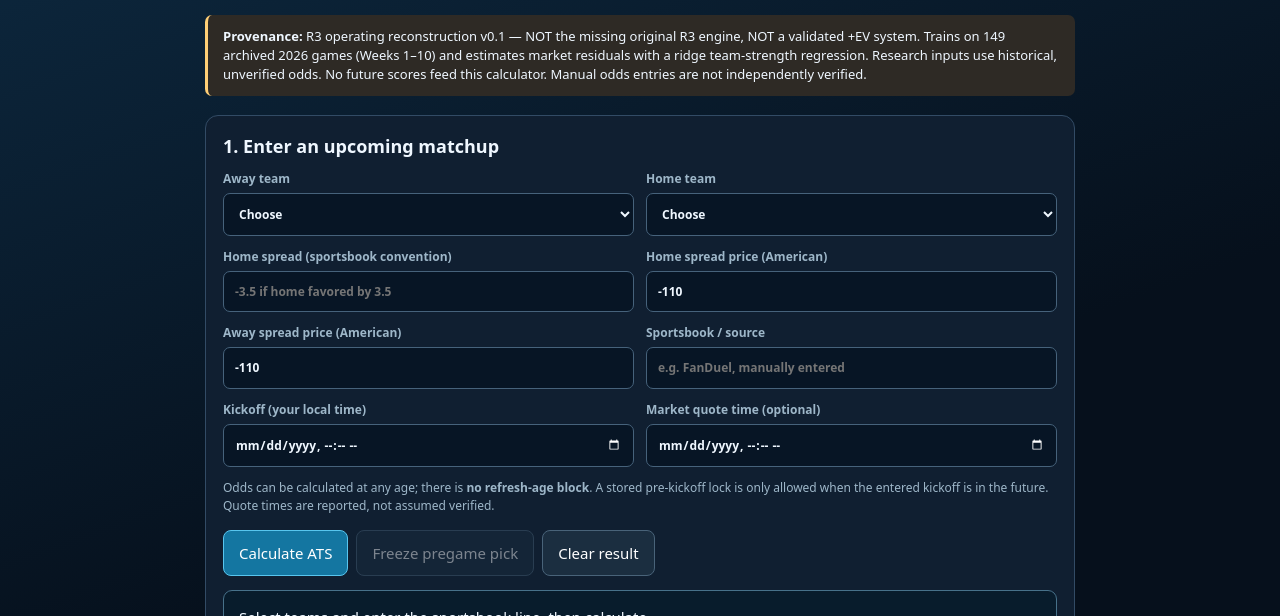
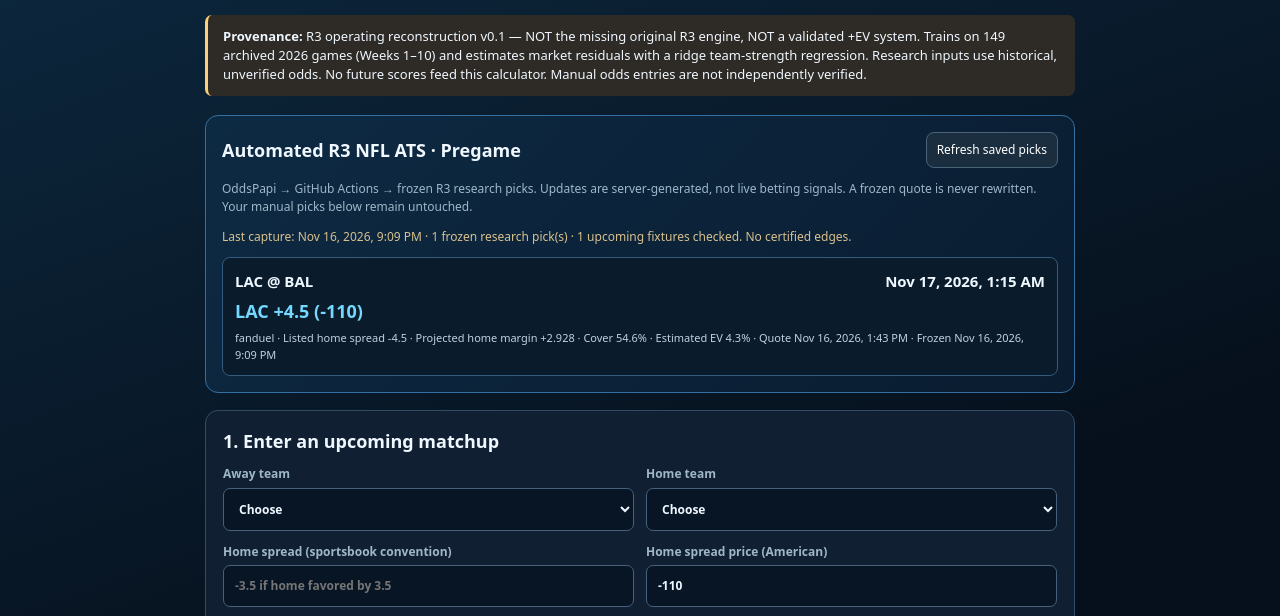
Before and after one commit to SportsEdge9/sports-edge-lab, a plain HTML site: page R3_ATS_OPERATING_BASELINE.html in a window 1280 px wide. Shown: the part 129-745 px from the top of the page. Drawn offline with Linux system fonts and the light colour scheme.

Commit message:
R3: capture pregame ATS picks

```diff
--- a/R3_ATS_OPERATING_BASELINE.html
+++ b/R3_ATS_OPERATING_BASELINE.html
@@ -11,10 +11,27 @@ button{background:#1476a1;border:1px solid #58c5ee;color:white;padding:11px 15px
 .actions{display:flex;gap:8px;flex-wrap:wrap;margin-top:15px}.small{font-size:12px;color:var(--muted)}.output{background:#081c2c;border-radius:9px;padding:15px;margin-top:14px;border:1px solid #47718a}.pick{font-size:28px;font-weight:900;color:var(--accent)}.stats{display:grid;grid-template-columns:repeat(2,1fr);gap:8px;margin-top:12px}.stat{border:1px solid #2d4d69;border-radius:8px;padding:11px}.stat span{display:block;color:var(--muted);font-size:11px}.stat strong{display:block;font-size:18px;margin-top:3px}.status{margin-top:10px;color:var(--amber);font-size:13px}
 #log{margin:0;padding-left:20px;max-height:210px;overflow:auto}#log li{margin-bottom:6px;overflow-wrap:anywhere}.tag{display:inline-block;background:#1e3b52;color:#b6dcf6;border:1px solid #3b698a;border-radius:5px;font-size:11px;padding:2px 6px}
 @media(max-width:480px){main{padding:15px 10px}.panel{padding:13px}.fields{gap:9px}.stats{gap:6px}.stat{padding:8px}}
+</style>
+<style>
+.r3feed{border:1px solid #3370a1;background:linear-gradient(135deg,#0d2a43,#0a1c30);border-radius:13px;padding:16px;margin:10px 0 17px}
+.r3feed-head{display:flex;align-items:center;justify-content:space-between;flex-wrap:wrap;gap:10px}
+.r3feed-head h2{margin:0}.r3feed-head button{font-size:12px;padding:8px 10px}
+.r3feed-items{display:grid;gap:9px;margin-top:12px}.r3feed-item{padding:12px;border:1px solid #335b7c;background:#0a1c2c;border-radius:8px}
+.r3feed-game{display:flex;justify-content:space-between;gap:7px;flex-wrap:wrap;font-weight:700}
+.r3feed-pick{color:#75d8ff;font-size:18px;font-weight:850;margin:5px 0}
+.r3feed-meta{font-size:11px;color:#c1d1df;line-height:1.55}
+.r3feed-status{font-size:12px;color:#d9c18e;margin-top:9px}
 </style></head><body><main>
 <div class="eyebrow">SPORTS EDGE LAB · BEYOND THE ODDS</div><h1>R3 ATS · Operating Baseline</h1>
 <p class="sub">One working research calculator • NFL • 2026 historical team-market residuals</p>
 <div class="banner"><b>Provenance:</b> R3 operating reconstruction v0.1 — NOT the missing original R3 engine, NOT a validated +EV system. Trains on 149 archived 2026 games (Weeks 1–10) and estimates market residuals with a ridge team-strength regression. Research inputs use historical, unverified odds. No future scores feed this calculator. Manual odds entries are not independently verified.</div>
+
+<section id="r3auto" class="r3feed" aria-label="Automated R3 pregame results">
+  <div class="r3feed-head"><h2>Automated R3 NFL ATS · Pregame</h2><button id="r3-auto-refresh" class="secondary" type="button">Refresh saved picks</button></div>
+  <p class="small">OddsPapi → GitHub Actions → frozen R3 research picks. Updates are server-generated, not live betting signals. A frozen quote is never rewritten. Your manual picks below remain untouched.</p>
+  <div id="r3-auto-status" class="r3feed-status">Checking saved feed…</div>
+  <div id="r3-auto-games" class="r3feed-items"></div>
+</section>
 <section class="panel"><h2>1. Enter an upcoming matchup</h2>
 <div class="fields">
 <label>Away team<select id="away"></select></label><label>Home team<select id="home"></select></label>
@@ -149,4 +166,44 @@ $('export').addEventListener('click',exportJSON);
 $('csv').addEventListener('click',exportCSV);
 for(const id of ['away','home','spread','hp','ap','source','kickoff','quote'])$(id).addEventListener('input',()=>{$('freeze').disabled=true;current=null;});
 renderLog();
+</script>
+<script>
+(function(){
+ 'use strict';
+ const status=document.getElementById('r3-auto-status');
+ const cards=document.getElementById('r3-auto-games');
+ const esc=(s)=>String(s??'').replace(/[&<>"']/g,c=>({'&':'&amp;','<':'&lt;','>':'&gt;','"':'&quot;',"'":'&#39;'}[c]));
+ const pct=(x)=>Number.isFinite(Number(x))?(100*Number(x)).toFixed(1)+'%':'—';
+ const sign=(x)=>Number(x)>0?'+'+x:String(x);
+ const pretty=(t)=>{try{return new Date(t).toLocaleString(undefined,{dateStyle:'medium',timeStyle:'short'});}catch{return String(t||'—')}};
+ async function reload(){
+   status.textContent='Checking saved GitHub Actions feed…';cards.innerHTML='';
+   try{
+     const res=await fetch('./data/r3_auto_picks.json?v='+Date.now(),{cache:'no-store'});
+     if(!res.ok)throw Error('Feed not published yet (HTTP '+res.status+'). Run the R3 ATS Pregame Capture workflow once in GitHub Actions.');
+     const x=await res.json();
+     if(x.schema!=='sel.r3.pregame.v1')throw Error('Unsupported feed format');
+     const frozen=Array.isArray(x.frozen)?x.frozen:[];
+     const statuses=Array.isArray(x.upcomingStatus)?x.upcomingStatus:[];
+     status.textContent='Last capture: '+pretty(x.generatedAtUtc)+' · '+frozen.length+' frozen research pick(s) · '+statuses.length+' upcoming fixtures checked. No certified edges.';
+     for(const entry of frozen){
+       const p=entry.modelOutput||{};
+       const el=document.createElement('div');el.className='r3feed-item';
+       el.innerHTML='<div class="r3feed-game"><span>'+esc(entry.away)+' @ '+esc(entry.home)+'</span><span>'+esc(pretty(entry.kickoffUtc))+'</span></div>'+
+         '<div class="r3feed-pick">'+esc(p.pickTeam)+' '+esc(sign(p.pickSpread))+' ('+esc(sign(p.pickPrice))+')</div>'+
+         '<div class="r3feed-meta">'+esc(entry.bookmaker)+' · Listed home spread '+esc(sign(entry.homeSpread))+' · Projected home margin '+esc(sign(p.projectedHomeMargin))+' · Cover '+esc(pct(p.coverProbabilityConditional))+' · Estimated EV '+esc(pct(p.estimatedEVPerUnit))+' · Quote '+esc(pretty(entry.bookmakerQuoteTimeHome))+' · Frozen '+esc(pretty(entry.frozenAtUtc))+'</div>';
+       cards.appendChild(el);
+     }
+     for(const e of statuses){
+       if(e.status==='FROZEN'||e.status==='ALREADY_FROZEN')continue;
+       const el=document.createElement('div');el.className='r3feed-item';
+       el.innerHTML='<div class="r3feed-game">'+esc((e.away||'?')+' @ '+(e.home||'?'))+'</div><div class="r3feed-meta">No frozen pick: '+esc(e.status)+' · '+esc(pretty(e.kickoffUtc))+'</div>';
+       cards.appendChild(el);
+     }
+     if(!frozen.length&&!statuses.length)cards.textContent='No upcoming R3 selections captured yet.';
+   }catch(err){status.textContent=err.message||String(err);}
+ }
+ document.getElementById('r3-auto-refresh').addEventListener('click',reload);
+ reload();
+})();
 </script></body></html>
--- /dev/null
+++ b/data/r3_auto_picks.json
@@ -0,0 +1,51 @@
+{
+  "frozen": [
+    {
+      "away": "LAC",
+      "awaySpreadPrice": -110,
+      "bookmaker": "fanduel",
+      "bookmakerQuoteTimeAway": "2026-11-16T13:43:06.996Z",
+      "bookmakerQuoteTimeHome": "2026-11-16T13:43:06.996Z",
+      "fixtureId": "id1400003171516032",
+      "frozenAtUtc": "2026-11-16T21:09:12Z",
+      "home": "BAL",
+      "homeSpread": -4.5,
+      "homeSpreadPrice": -110,
+      "kickoffUtc": "2026-11-17T01:15:00Z",
+      "modelOutput": {
+        "certifiedEdge": false,
+        "coverProbabilityConditional": 0.546347,
+        "estimatedEVPerUnit": 0.043025,
+        "marketHomeMargin": 4.5,
+        "model": "R3_OPS_RECON_V0.1_2026_ONLY",
+        "passesResearchThreshold": true,
+        "pickPrice": -110,
+        "pickSpread": 4.5,
+        "pickTeam": "LAC",
+        "projectedHomeMargin": 2.928,
+        "pushProbability": 0.0,
+        "residualHomePoints": -1.572,
+        "side": "AWAY",
+        "trainingGames": 149
+      },
+      "provenance": "R3 reconstructed; prospective GitHub Actions capture",
+      "quoteObservedAtUtc": "2026-11-16T21:09:12Z",
+      "quoteVerification": "API_RECEIVED_PREKICKOFF",
+      "source": "OddsPapi v4 / odds"
+    }
+  ],
+  "generatedAtUtc": "2026-11-16T21:09:13Z",
+  "model": "R3_OPS_RECON_V0.1_2026_ONLY",
+  "notes": "Frozen picks never overwritten; no postkickoff inference; sample is not a validated profitable model.",
+  "schema": "sel.r3.pregame.v1",
+  "status": "RESEARCH_ONLY_NOT_CERTIFIED",
+  "upcomingStatus": [
+    {
+      "away": "LAC",
+      "fixtureId": "id1400003171516032",
+      "home": "BAL",
+      "kickoffUtc": "2026-11-17T01:15:00Z",
+      "status": "FROZEN"
+    }
+  ]
+}
```
